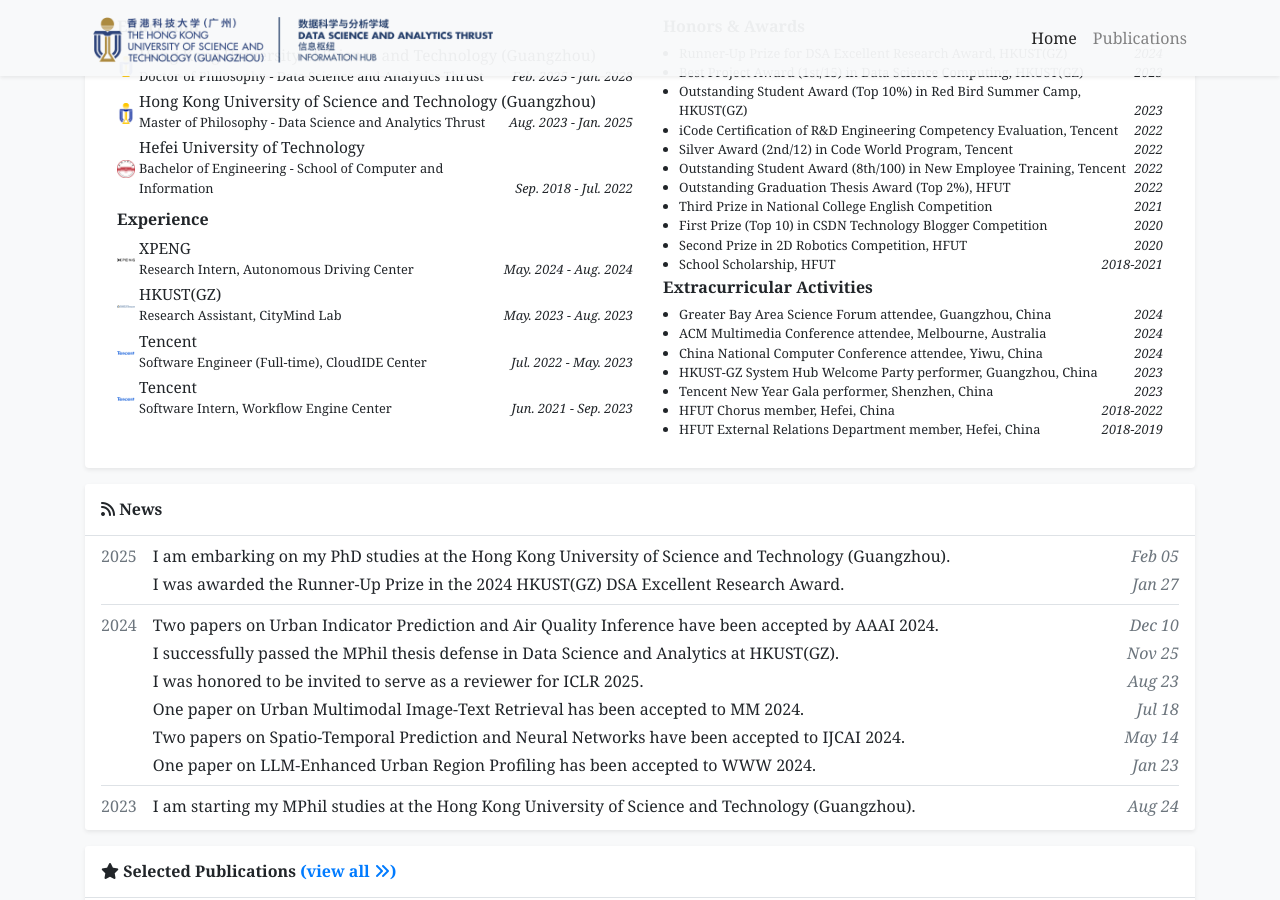
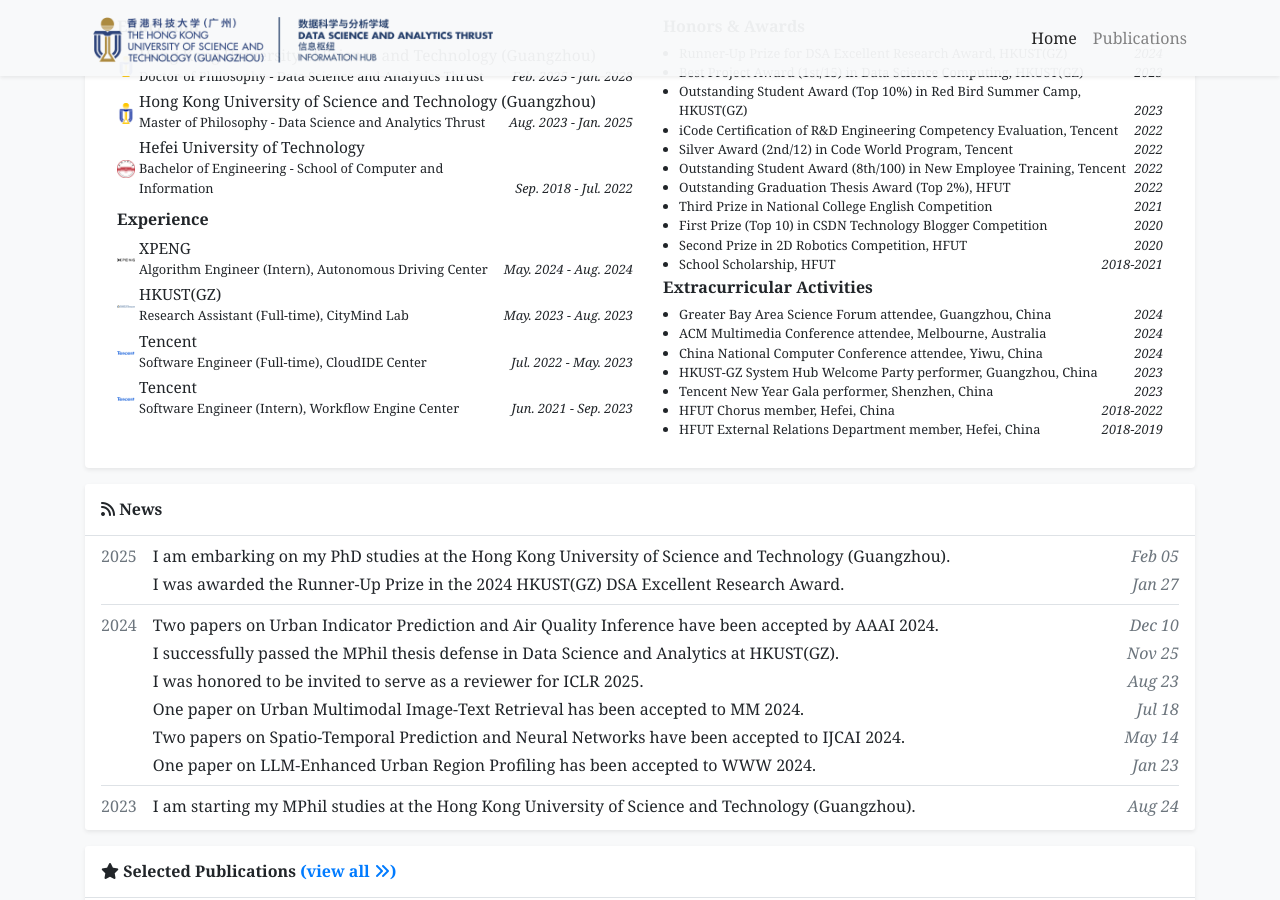
Before and after one commit to thunderlrr/songxinlei.github.io, a Jekyll site: the page built from index.html, in a window 1280 px wide and 900 px high, scrolled down 534 px. Built offline with Jekyll 4.4.1, drawn with Linux system fonts in a browser that asks for light colours; a style sheet for code colours, icons or effects is not loaded.

Commit message:
Update profile.yml

```diff
--- a/_data/profile.yml
+++ b/_data/profile.yml
@@ -48,11 +48,11 @@
 experience:
 - name: XPENG
   logo: /assets/images/badges/xpeng_company.png
-  position: Research Intern, Autonomous Driving Center
+  position: Algorithm Engineer (Intern), Autonomous Driving Center
   date: May. 2024 - Aug. 2024
 - name: HKUST(GZ)
   logo: /assets/images/badges/hkustgz.png
-  position: Research Assistant, CityMind Lab
+  position: Research Assistant (Full-time), CityMind Lab
   date: May. 2023 - Aug. 2023
 - name: Tencent
   logo: /assets/images/badges/tencent_company.png
@@ -60,7 +60,7 @@
   date: Jul. 2022 - May. 2023
 - name: Tencent
   logo: /assets/images/badges/tencent_company.png
-  position: Software Intern, Workflow Engine Center
+  position: Software Engineer (Intern), Workflow Engine Center
   date: Jun. 2021 - Sep. 2023
 
 awards:
```
